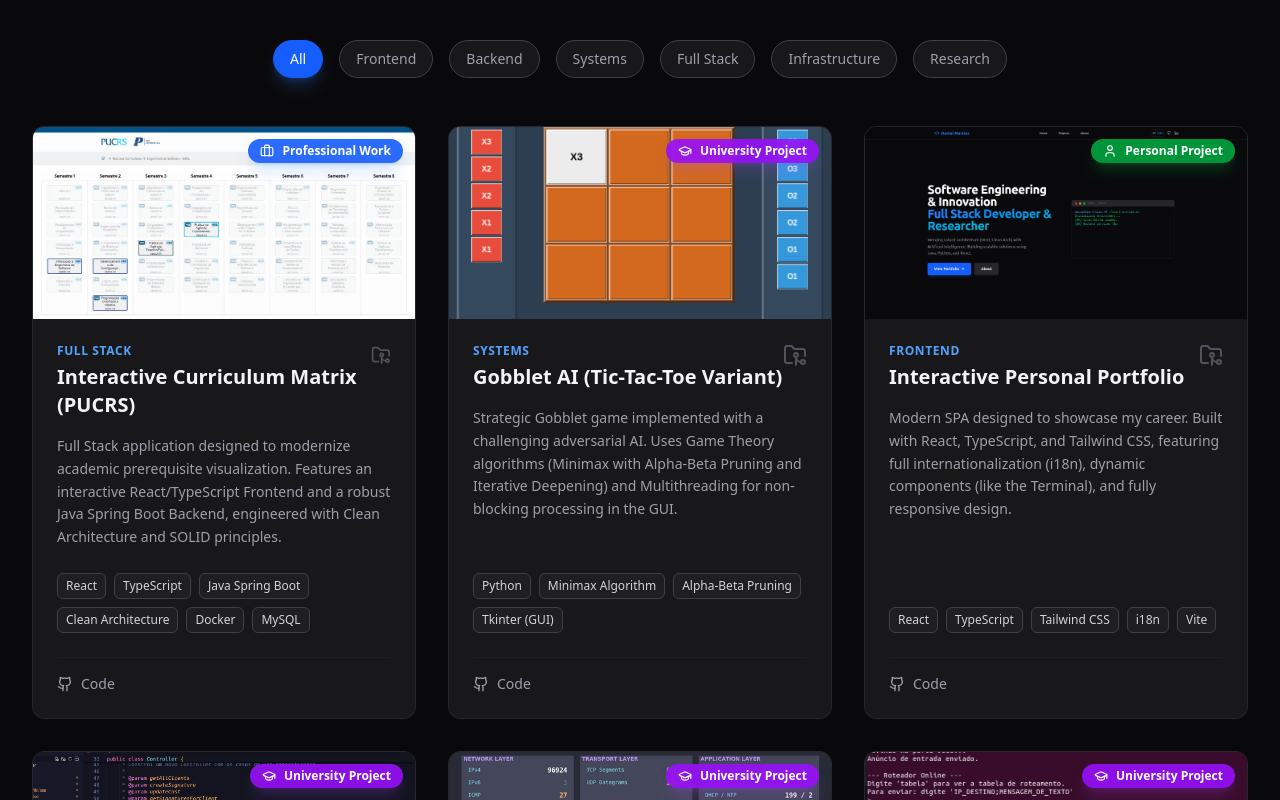
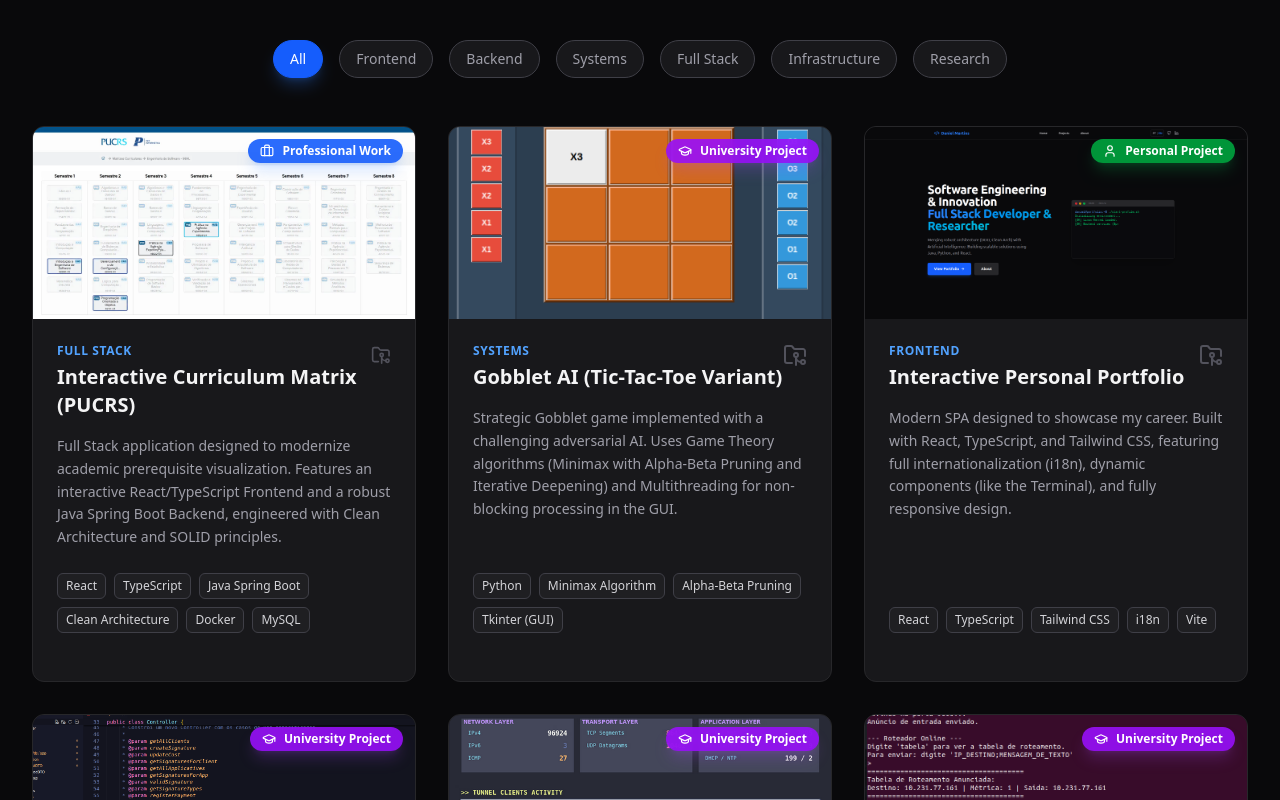
Before and after one commit to Daniel-C-Martins/Portfolio, a React (Vite) app: page /#/projects in a window 1280 px wide. Shown: the part 260-1060 px from the top of the page. Built offline with nearby package versions, Linux system fonts and the light colour scheme.

Commit message:
feat: enhance ProjectCard component with live demo button and improved layout

```diff
--- a/src/components/ProjectCard.tsx
+++ b/src/components/ProjectCard.tsx
@@ -34,11 +34,23 @@ export function ProjectCard({ project }: ProjectCardProps) {
     }
   };
 
-  // Seleciona a configuração baseada no tipo do projeto atual
   const currentType = typeConfig[project.type];
 
+  const handleLiveDemoClick = (e: React.MouseEvent) => {
+    e.preventDefault();
+    e.stopPropagation();
+    if (project.deployLink) {
+      window.open(project.deployLink, '_blank', 'noopener,noreferrer');
+    }
+  };
+
   return (
-    <div className="group bg-zinc-900 border border-zinc-800 rounded-xl overflow-hidden hover:border-blue-500/50 transition-all duration-300 hover:shadow-lg hover:shadow-blue-500/10 flex flex-col h-full relative">
+    <a
+      href={project.repoLink}
+      target="_blank"
+      rel="noopener noreferrer"
+      className="group bg-zinc-900 border border-zinc-800 rounded-xl overflow-hidden hover:border-blue-500/50 transition-all duration-300 hover:shadow-lg hover:shadow-blue-500/10 flex flex-col h-full relative cursor-pointer"
+    >
 
       {/* Container da Imagem */}
       <div className="relative h-48 overflow-hidden">
@@ -48,15 +60,15 @@ export function ProjectCard({ project }: ProjectCardProps) {
           className="w-full h-full object-cover transition-transform duration-500 group-hover:scale-110"
         />
 
-        {/* --- BADGE DE TIPO (Nova Funcionalidade) --- */}
+        {/* BADGE DE TIPO */}
         <div className={`absolute top-3 right-3 px-3 py-1 rounded-full text-xs font-bold shadow-lg flex items-center gap-2 backdrop-blur-sm z-10 ${currentType.styles}`}>
            {currentType.icon}
            <span>{currentType.label}</span>
         </div>
 
-        {/* Overlay Escuro ao passar o mouse */}
-        <div className="absolute inset-0 bg-black/50 opacity-0 group-hover:opacity-100 transition-opacity duration-300 flex items-center justify-center gap-4">
-           {/* Você pode mover os botões de link para cá se preferir um design mais limpo */}
+        {/* Overlay Escuro (Agora com ícone do Github para indicar clique) */}
+        <div className="absolute inset-0 bg-black/50 opacity-0 group-hover:opacity-100 transition-opacity duration-300 flex items-center justify-center">
+            <Github className="text-white w-10 h-10 drop-shadow-lg transform scale-90 group-hover:scale-100 transition-transform" />
         </div>
       </div>
 
@@ -64,20 +76,21 @@ export function ProjectCard({ project }: ProjectCardProps) {
       <div className="p-6 flex flex-col flex-grow">
         <div className="flex justify-between items-start mb-4">
             <div>
-                {/* Categorias (Ex: FRONTEND • BACKEND) */}
+                {/* Categorias */}
                 <span className="text-xs font-semibold text-blue-400 uppercase tracking-wider mb-1 block">
                     {project.categories.join(' • ')}
                 </span>
 
-                {/* Título Traduzido */}
+                {/* Título */}
                 <h3 className="text-xl font-bold text-zinc-100 group-hover:text-blue-500 transition-colors">
                     {t(project.titleKey)}
                 </h3>
             </div>
+            {/* Ícone de Pasta */}
             <FolderGit2 className="text-zinc-600 group-hover:text-blue-500 transition-colors" size={24} />
         </div>
 
-        {/* Descrição Traduzida */}
+        {/* Descrição */}
         <p className="text-zinc-400 mb-6 flex-grow text-sm leading-relaxed">
           {t(project.descriptionKey)}
         </p>
@@ -94,29 +107,18 @@ export function ProjectCard({ project }: ProjectCardProps) {
           ))}
         </div>
 
-        {/* Links de Rodapé */}
-        <div className="flex gap-4 mt-auto pt-4 border-t border-zinc-800/50">
-          <a
-            href={project.repoLink}
-            target="_blank"
-            rel="noreferrer"
-            className="flex items-center gap-2 text-sm text-zinc-400 hover:text-white transition-colors hover:underline decoration-blue-500 underline-offset-4"
-          >
-            <Github size={16} /> Code
-          </a>
-
-          {project.deployLink && (
-            <a
-              href={project.deployLink}
-              target="_blank"
-              rel="noreferrer"
-              className="flex items-center gap-2 text-sm text-zinc-400 hover:text-white transition-colors hover:underline decoration-blue-500 underline-offset-4"
+        {/* Rodapé */}
+        {project.deployLink && (
+          <div className="mt-auto pt-4 border-t border-zinc-800/50 flex justify-end">
+            <button
+              onClick={handleLiveDemoClick}
+              className="flex items-center gap-2 text-sm text-zinc-400 hover:text-white transition-colors hover:underline decoration-blue-500 underline-offset-4 z-20"
             >
               <ExternalLink size={16} /> Live Demo
-            </a>
-          )}
-        </div>
+            </button>
+          </div>
+        )}
       </div>
-    </div>
+    </a>
   );
 }
```
